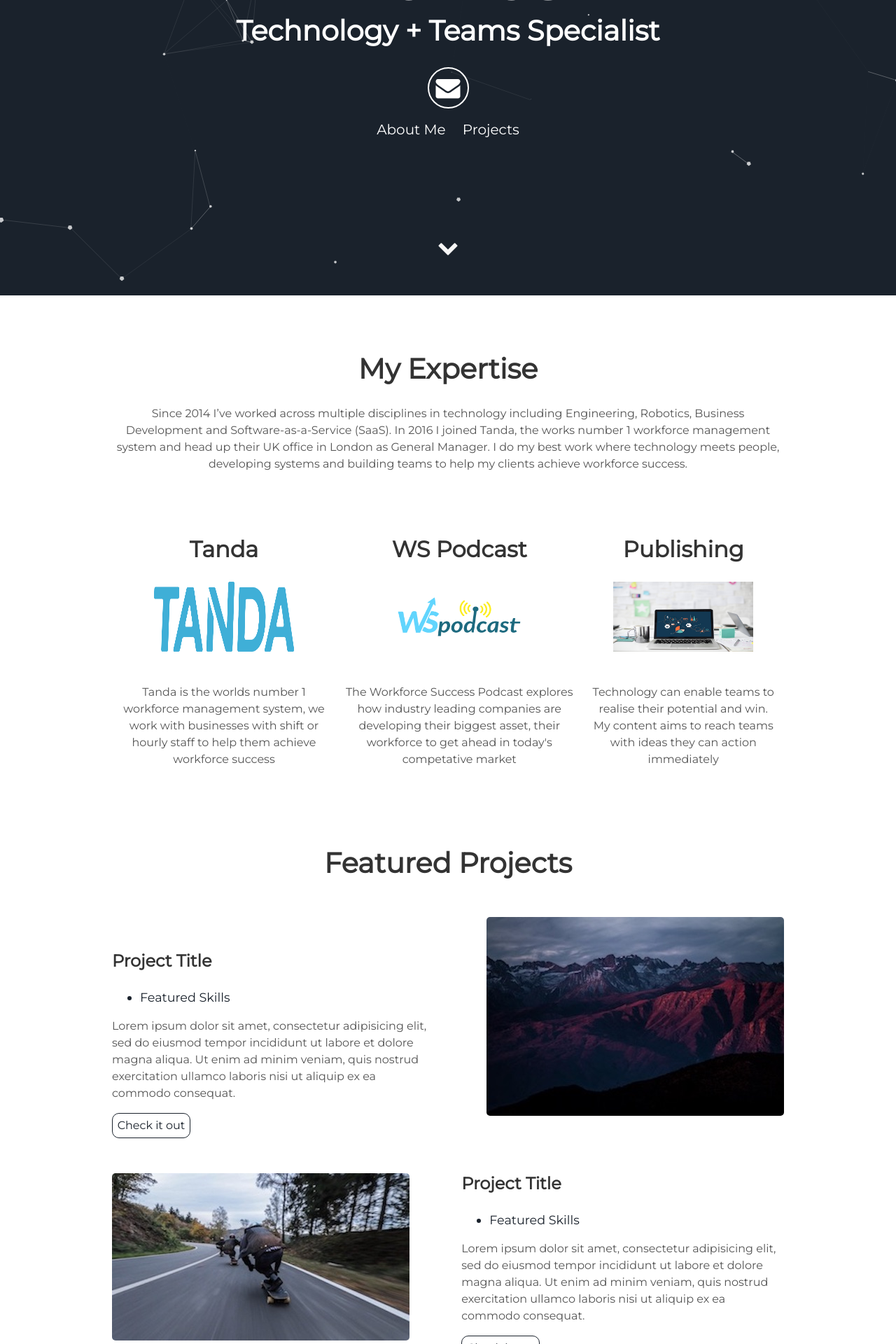
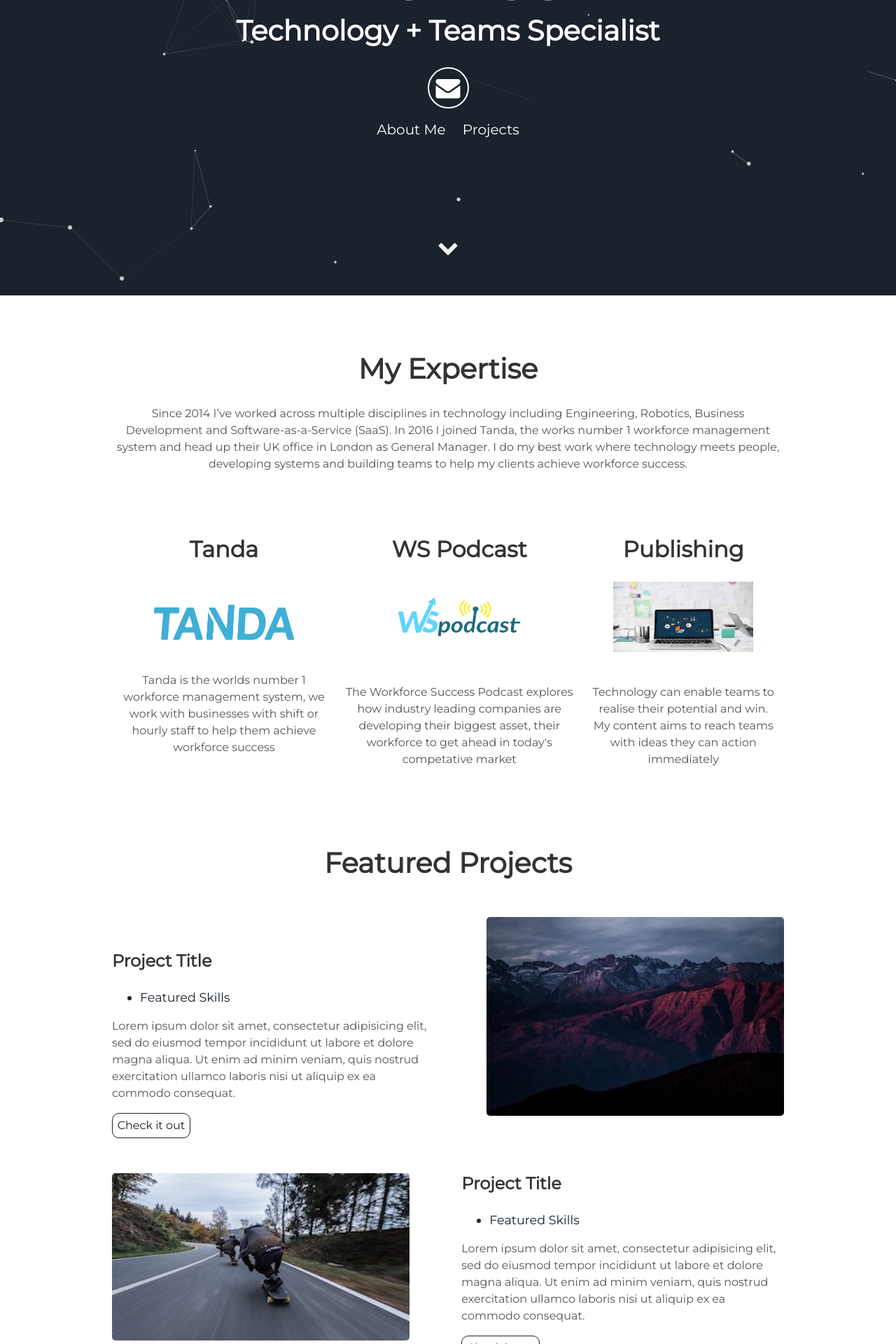
Before and after one commit to brycedavies92/brycedavies92.github.io, a Jekyll site: the page built from index.html, in a window 1280 px wide. Shown: the part 478-2398 px from the top of the page at 70% size. Built offline with Jekyll 4.4.1, drawn with Linux system fonts in a browser that asks for light colours.

Commit message:
Update about.html

```diff
--- a/_includes/about.html
+++ b/_includes/about.html
@@ -10,7 +10,7 @@
       <i class="devicon-bootstrap-plain-wordmark colored"></i>
       <i class="devicon-sass-original colored"></i>
       -->
-      <img src="assets/img/Tanda_LogoBlue.png" alt="Tanda Logo" height="100" width="200">
+      <img src="assets/img/Tanda_LogoBlue.png" alt="Tanda Logo" height="50" width="200">
      <p>Tanda is the worlds number 1 workforce management system, we work with businesses with shift or hourly staff to help them achieve workforce success</p>
     </div>
     <div class="tech">
```
